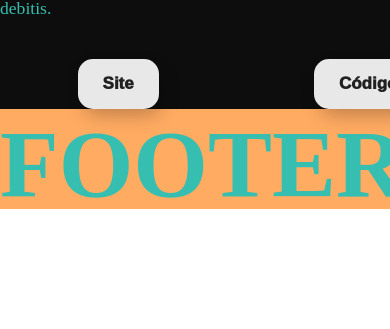
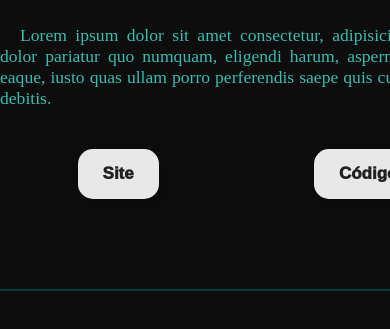
Before and after one commit to fabriciodeJs/portfolio, a plain HTML site: page index.html in a window 390 px wide. Shown: the part 7736-8065 px from the top of the page. Before the commit the page ends 7956 px from the top, so only its background shows below. Drawn offline with nearby package versions, Linux system fonts and the light colour scheme; a web font is replaced by a local one.

Commit message:
correção de responsividade

```diff
--- a/assets/css/midia.css
+++ b/assets/css/midia.css
@@ -136,5 +136,7 @@
         height: 204px;
     }
 
+    /*********************/
+
 
 }
--- a/assets/css/style.css
+++ b/assets/css/style.css
@@ -100,8 +100,9 @@ header {
 /***************************************************/
 
 main {
-    margin-top: 90px;
-    width: 100vw;
+    padding: 90px 0;
+    width: 100%;
+    background-color: var(--color-background);
 
 }
 
@@ -485,13 +486,14 @@ button:hover::before {
 
 
 
-
+hr {
+    border: 1px solid var(--color-third);
+    background-color: var(--color-background);
+}
 
 footer {
-    text-align: center;
-    font-size: 3em;
-    background: #ffab62;
     width: 100%;
     height: 100px;
-
+    padding-top: 50px;
+    background-color: var(--color-background);
 }
--- a/index.html
+++ b/index.html
@@ -296,8 +296,9 @@
             </div>
         </section>
     </main>
+    <hr>
     <footer>
-        <h1>FOOTER</h1>
+
     </footer>
 
     <script src="https://kit.fontawesome.com/546ab0e97a.js" crossorigin="anonymous"></script>
```
